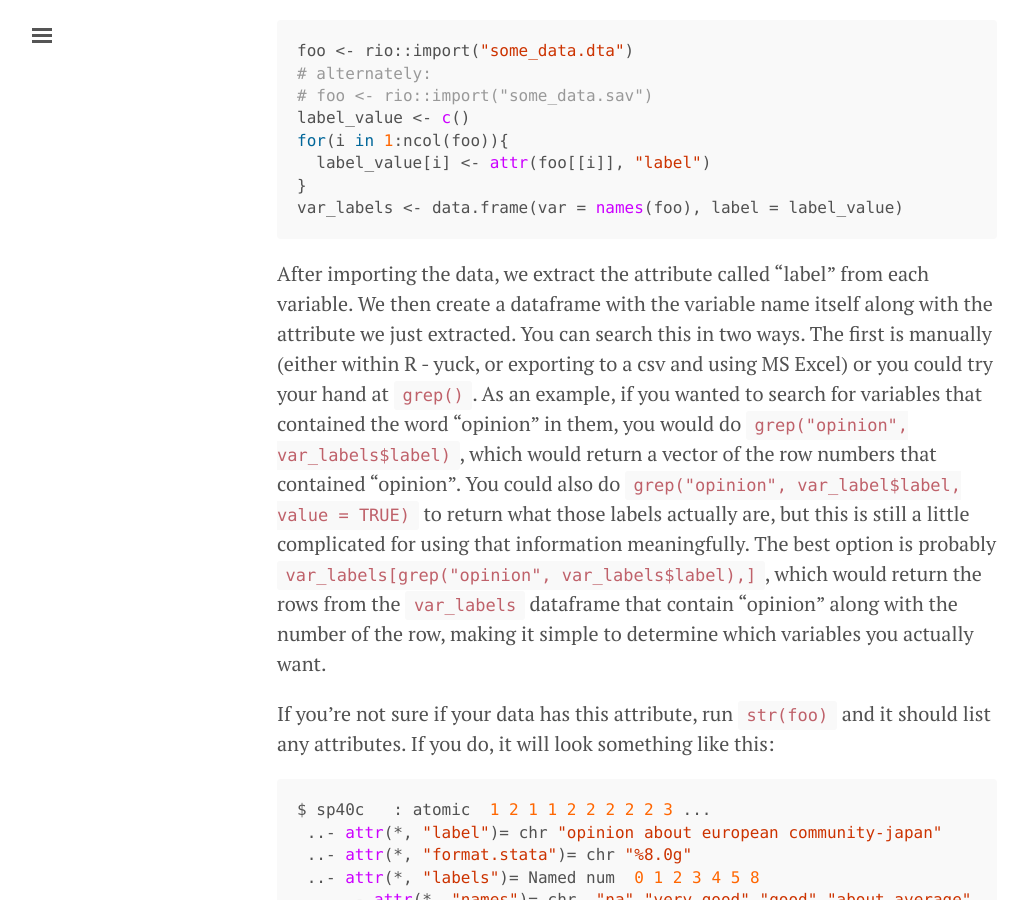
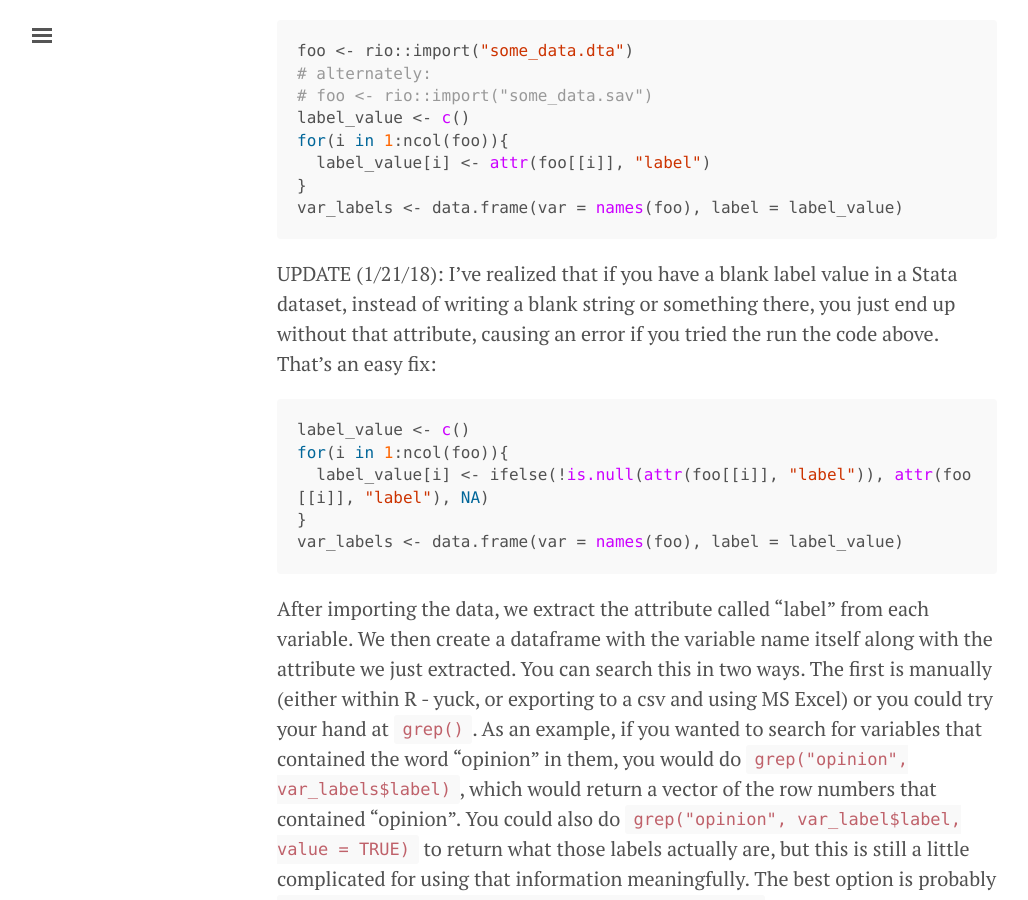
Before and after one commit to bapfeld/bapfeld.github.io, a Jekyll site: the page built from _posts/2016-11-02-attributes-for-non-csv-import.md, in a window 1280 px wide and 900 px high, scrolled down 722 px. Shown: the whole window, without its empty margins (3-1031 px from the left). Built offline with Jekyll 4.4.1, drawn with Linux system fonts in a browser that asks for light colours.

Commit message:
update post

````diff
--- a/_posts/2016-11-02-attributes-for-non-csv-import.md
+++ b/_posts/2016-11-02-attributes-for-non-csv-import.md
@@ -17,6 +17,16 @@ foo <- rio::import("some_data.dta")
 label_value <- c()
 for(i in 1:ncol(foo)){
   label_value[i] <- attr(foo[[i]], "label")
+}
+var_labels <- data.frame(var = names(foo), label = label_value)
+```
+
+UPDATE (1/21/18): I've realized that if you have a blank label value in a Stata dataset, instead of writing a blank string or something there, you just end up without that attribute, causing an error if you tried the run the code above. That's an easy fix:
+
+```r
+label_value <- c()
+for(i in 1:ncol(foo)){
+  label_value[i] <- ifelse(!is.null(attr(foo[[i]], "label")), attr(foo[[i]], "label"), NA)
 }
 var_labels <- data.frame(var = names(foo), label = label_value)
 ```
````
